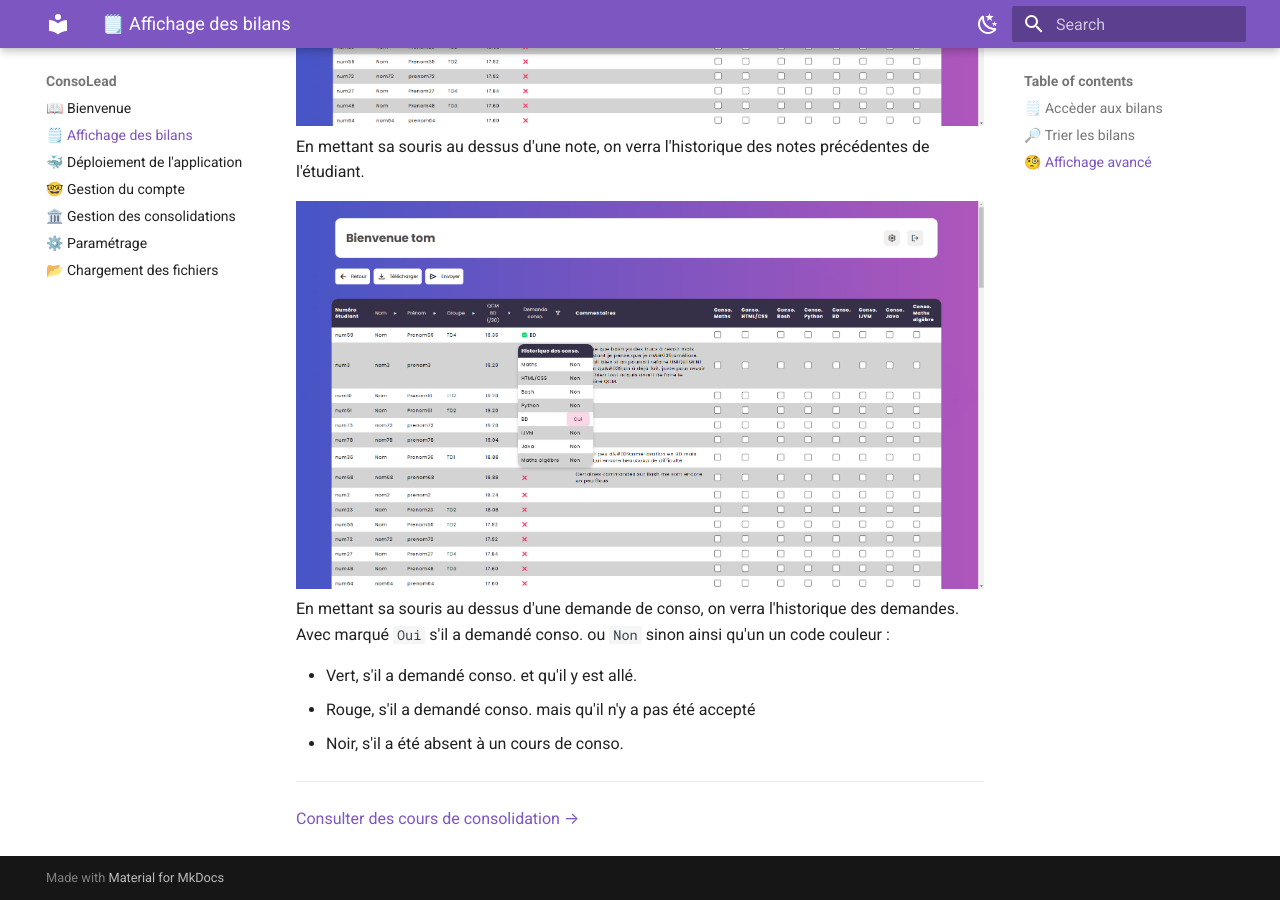
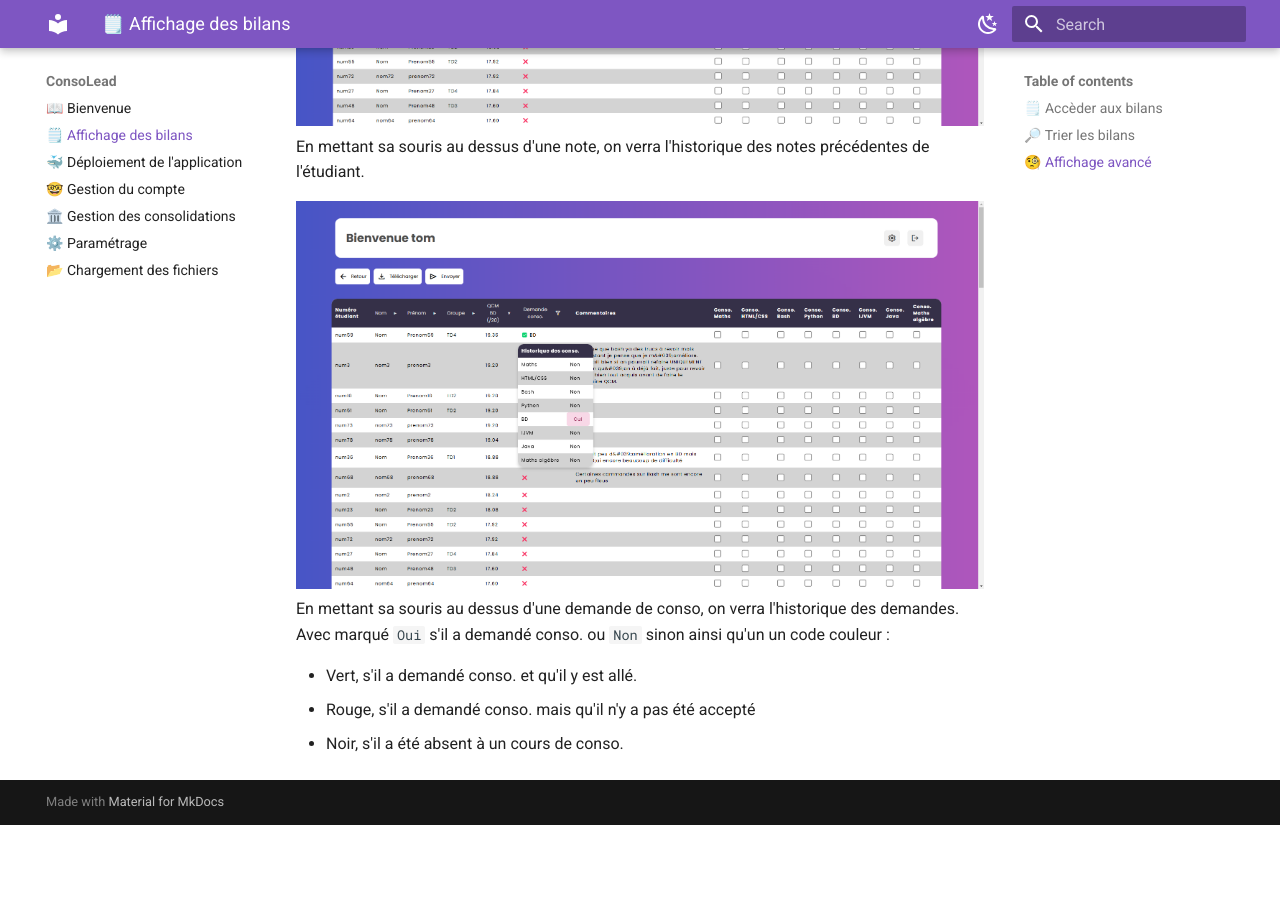
Before and after one commit to amin-elmellouki/SAE_Consolidation, an MkDocs documentation site: the page built from docs/bilan.md, in a window 1280 px wide and 900 px high, scrolled down 1967 px. Built offline with MkDocs 1.6.1 and Material for MkDocs 9.7.7, drawn with Linux system fonts in a browser that asks for light colours; after the commit the page ends 2792 px from its top, so only the background shows below that.

Commit message:
FIx liens

```diff
--- a/docs/bilan.md
+++ b/docs/bilan.md
@@ -23,6 +23,3 @@ En mettant sa souris au dessus d'une demande de conso, on verra l'historique des
 - Vert, s'il a demandé conso. et qu'il y est allé.
 * Rouge, s'il a demandé conso. mais qu'il n'y a pas été accepté
 * Noir, s'il a été absent à un cours de conso.
-
----
-[Consulter des cours de consolidation →](/manage)
```
Also changed, not shown: docs/upload.md (+0 -3 lines).
